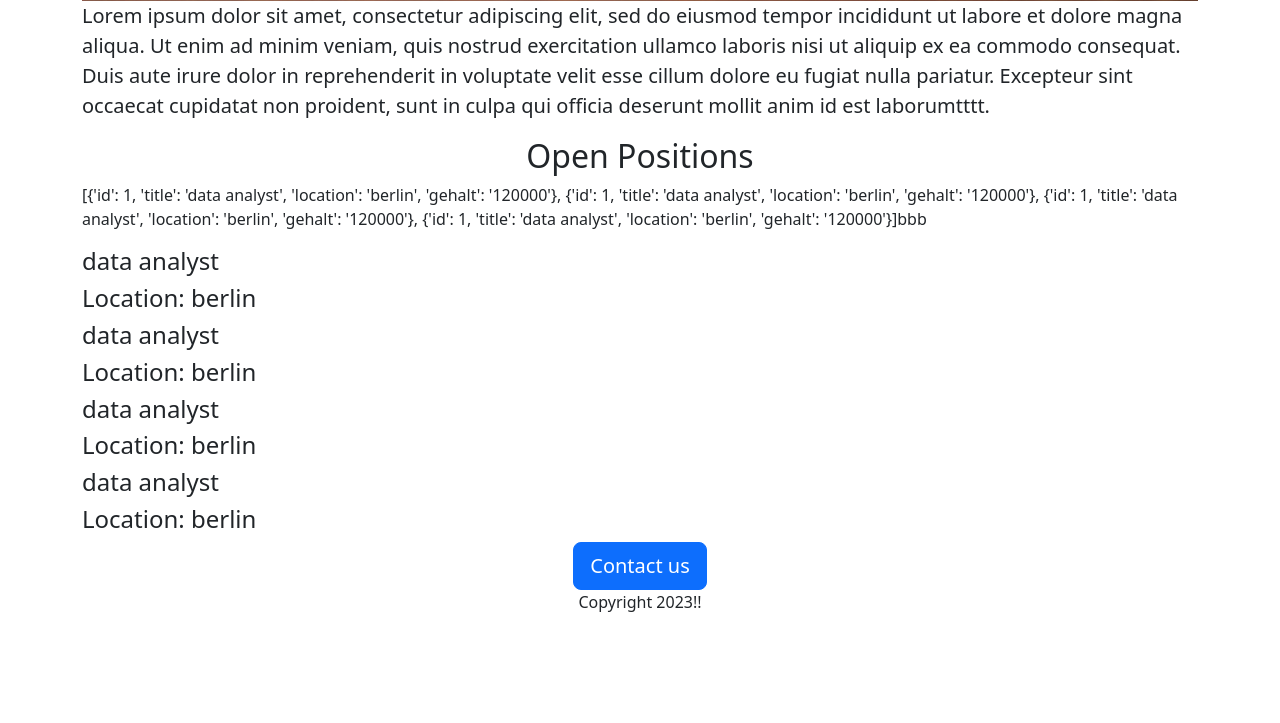
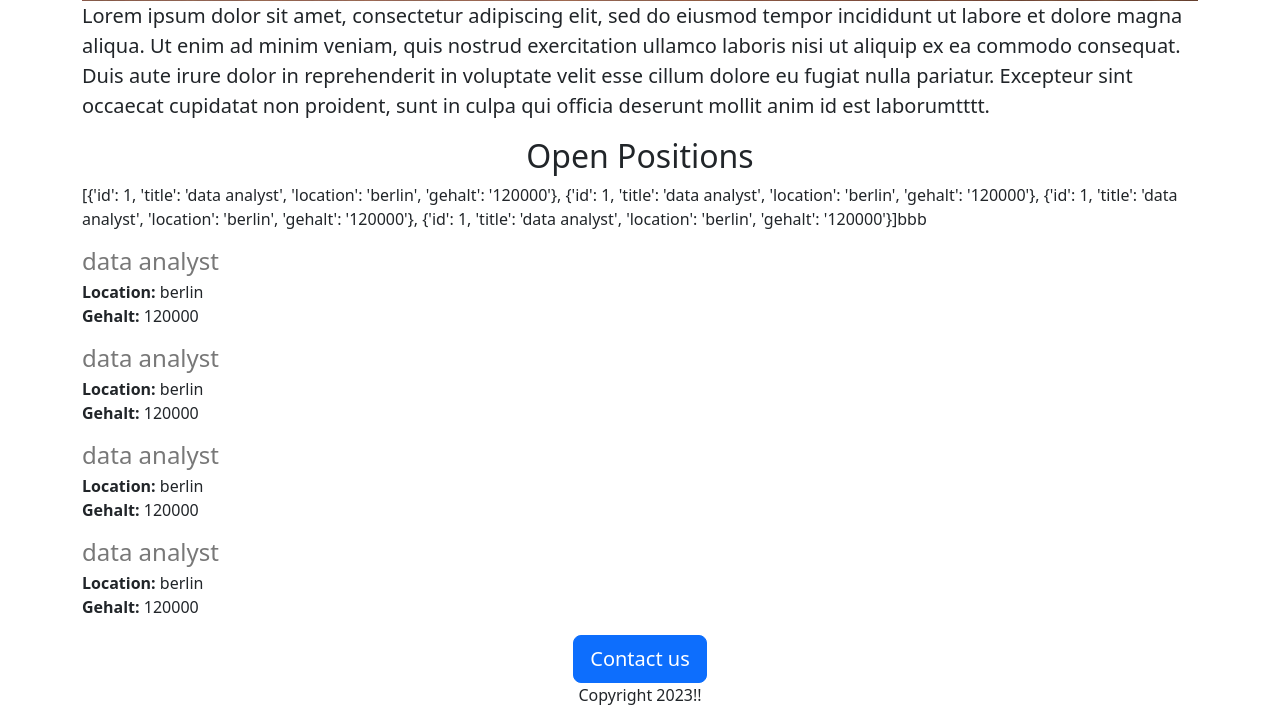
Before and after one commit to zimpel/flask-temperature, a Flask app: page / in a window 1280 px wide. Shown: the part 823-1546 px from the top of the page. Before the commit the page ends 1435 px from the top, so only its background shows below. Run offline with Flask 3, Linux system fonts and the light colour scheme.

Commit message:
und weiter

```diff
--- a/templates/home.html
+++ b/templates/home.html
@@ -28,12 +28,7 @@
     <p>{{jobs}}bbb</p>
     <div>
       {%for job in jobs%}
-      <div>
-        <h4>{{job['title']}} </h4>
-        <h4>Location: {{job['location']}} </h4>
-
-      </div>
-
+      {%include 'jobitem.html'%}
       {%endfor%}
     </div>
     <div class="text-center">
--- /dev/null
+++ b/templates/jobitem.html
@@ -0,0 +1,11 @@
+<div style=margin-bottom:16px>
+        <h4 style="color:rgb(120,120,120); margin-bottom:4px">
+            {{job['title']}}
+        </h4>
+        <div>
+          <b>Location:</b> {{job['location']}}
+        </div>
+        <div>
+          <b>Gehalt:</b> {{job['gehalt']}}
+        </div>
+      </div>
```
